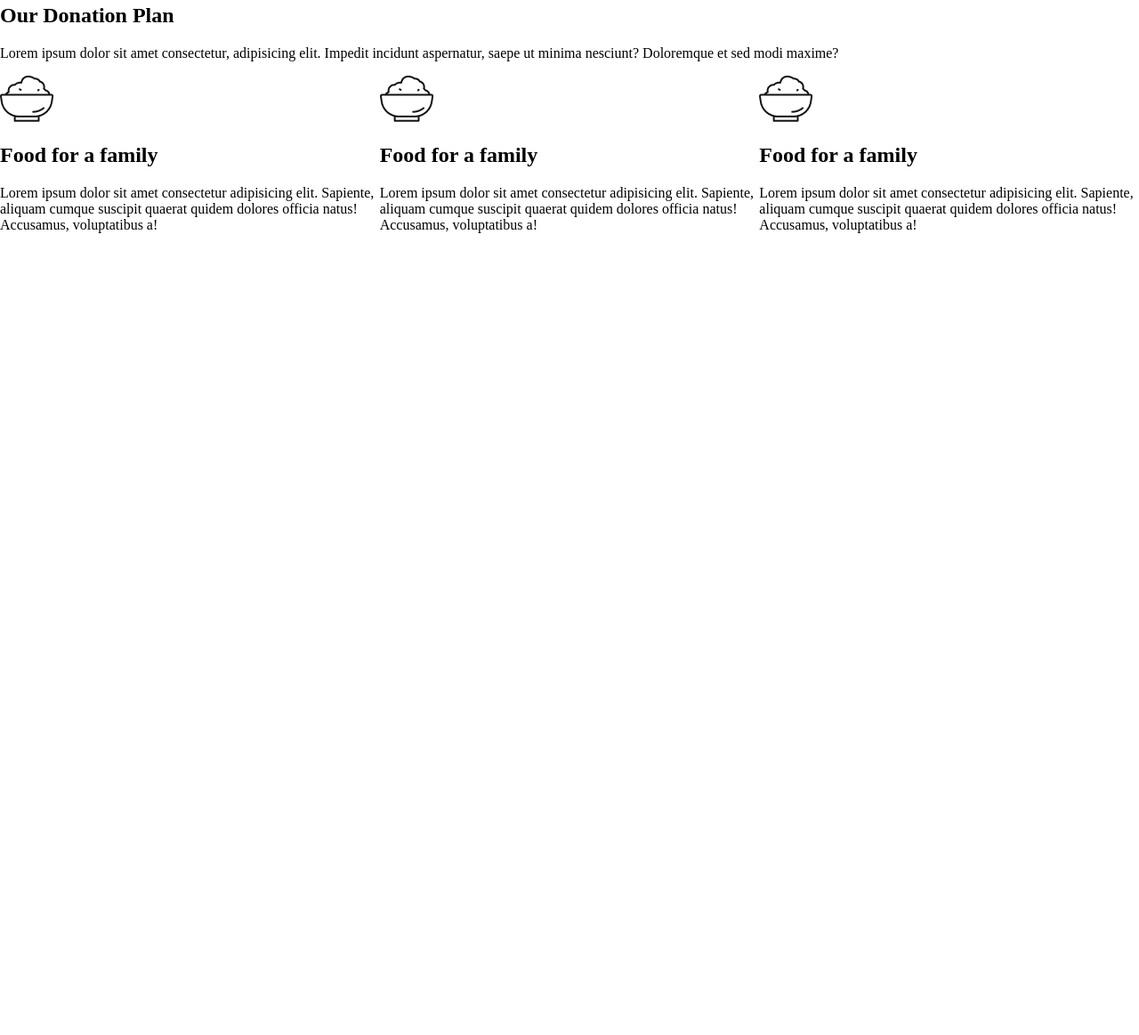
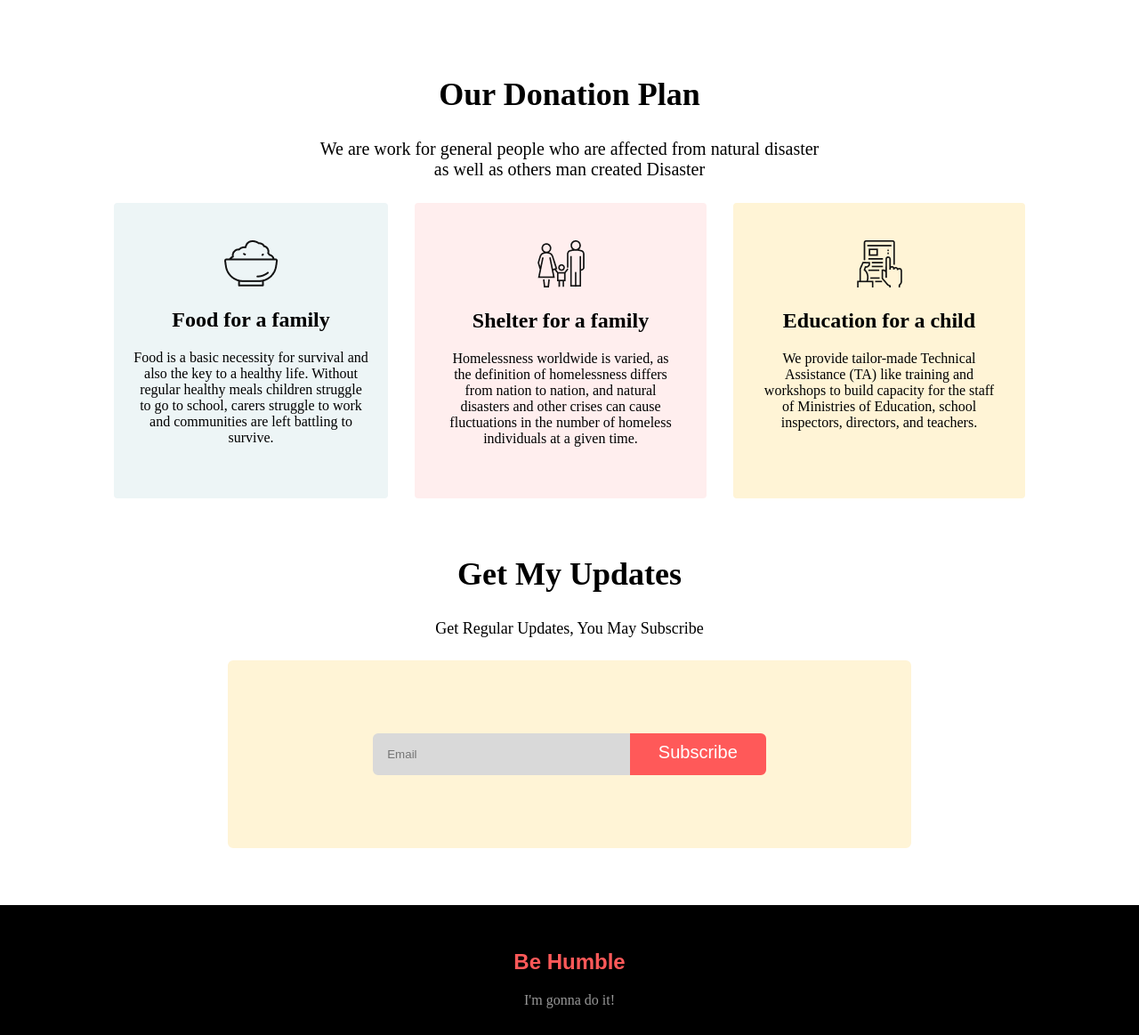
Before and after one commit to Mamun8757/Donate-Today, a plain HTML site: page index.html in a window 1280 px wide. Shown: the part 1148-2311 px from the top of the page at 89% size. Before the commit the page ends 1426 px from the top, so only its background shows below. Drawn offline with nearby package versions, Linux system fonts and the light colour scheme; a web font is replaced by a local one.

Commit message:
Main part done

```diff
--- a/index.html
+++ b/index.html
@@ -9,6 +9,7 @@
     <link rel="preconnect" href="https://fonts.googleapis.com">
     <link rel="preconnect" href="https://fonts.gstatic.com" crossorigin>
     <link href="https://fonts.googleapis.com/css2?family=Open+Sans&display=swap" rel="stylesheet">
+    <link href="https://fonts.googleapis.com/css2?family=Finlandica:ital@1&family=Splash&display=swap" rel="stylesheet">
 
 </head>
 <body>
@@ -54,31 +55,46 @@
     </section>
     <! comment here >
     <section>
-        <div>
+        <div class="donation-plan-heading">
             <h2>Our Donation Plan</h2>
-            <p>Lorem ipsum dolor sit amet consectetur, adipisicing elit. Impedit incidunt aspernatur, saepe ut minima nesciunt?
-            Doloremque et sed modi maxime?</p>
+            <p>We are work for general people who are affected from natural disaster<br> as well as others man created Disaster</p>
         </div>
     </section>
     <section class="donation-plan-column">
-        <div>
+        <div class="column-1">
             <img src="assets/food.png" alt="">
             <h2>Food for a family</h2>
-            <p>Lorem ipsum dolor sit amet consectetur adipisicing elit. Sapiente, aliquam cumque suscipit quaerat quidem dolores
-                officia natus! Accusamus, voluptatibus a!</p>
+            <p>Food is a basic necessity for survival and also the key to a healthy life. Without regular healthy meals children struggle to go to school, carers struggle to work and communities are left battling to survive.</p>
         </div>
-        <div>
-            <img src="assets/food.png" alt="">
-            <h2>Food for a family</h2>
-            <p>Lorem ipsum dolor sit amet consectetur adipisicing elit. Sapiente, aliquam cumque suscipit quaerat quidem dolores
-                officia natus! Accusamus, voluptatibus a!</p>
+        <div class="column-2">
+            <img src="assets/shelter.png" alt="">
+            <h2>Shelter for a family</h2>
+            <p>Homelessness worldwide is varied, as the definition of homelessness differs from nation to nation, and natural disasters
+            and other crises can cause fluctuations in the number of homeless individuals at a given time.</p>
         </div>
-        <div>
-            <img src="assets/food.png" alt="">
-            <h2>Food for a family</h2>
-            <p>Lorem ipsum dolor sit amet consectetur adipisicing elit. Sapiente, aliquam cumque suscipit quaerat quidem dolores
-                officia natus! Accusamus, voluptatibus a!</p>
+        <div class="column-3">
+            <img src="assets/Frame-1.png" alt="">
+            <h2>Education for a child</h2>
+            <p>We provide tailor-made Technical Assistance (TA) like training and workshops to build capacity for the staff of
+            Ministries of Education, school inspectors, directors, and teachers.</p>
+        </div>
+    </section>
+    <! Add Bonus Features Here >
+    <section>
+        <div class="subscription-text">
+            <h2>Get My Updates</h2>
+            <p>Get Regular Updates, You May Subscribe</p>
+        </div>
+        <div class="subscription-form">
+            <form action="#">
+                <input class="text-area" type="text" placeholder="Email">
+                <input class="subscription-btn" type="button" value="Subscribe">
+            </form>
         </div>
     </section>
 </body>
+<footer class="footer-design">
+    <h2>Be Humble</h2>
+    <p>I'm gonna do it!</p>
+</footer>
 </html>
--- a/style.css
+++ b/style.css
@@ -86,6 +86,108 @@ body{
     margin-top: -10px;
 }
 /*jjjjjjjjjjjjjjjjjjjjjjjjjjjjjjjj*/
+
+.donation-plan-heading{
+    text-align: center;
+    margin-top: 100px;
+
+}
+.donation-plan-heading h2{
+    font-size: 36px;
+}
+.donation-plan-heading p{
+    font-size: 20px;
+}
 .donation-plan-column{
     display: flex;
+    gap: 30px;
+    margin: 2% 10% 5% 10%;
 }
+
+.column-1 .column-2 .column-3 h2{
+    font-size: 24px;
+}
+.column-1 .column-2 .column-3 p{
+    font-size: 18px;
+}
+.column-1 {
+    border: 2px solid #EDF5F6;
+    border-radius: 4px;
+    background-color: #EDF5F6;
+    text-align: center;
+    padding: 40px 20px;
+    width: 100%;
+}
+.column-2 {
+    border: 2px solid #FFEEEE;
+    border-radius: 4px;
+    background-color: #FFEEEE;
+    text-align: center;
+    padding: 40px 30px;
+    width: 100%;
+
+}
+.column-3 {
+    border: 2px solid #FFF4D6;
+    border-radius: 4px;
+    background-color: #FFF4D6;
+    text-align: center;
+    padding: 40px 30px;
+    width: 100%;
+}
+
+/* Bonus Features Css*/
+.subscription-text{
+    text-align: center;
+}
+.subscription-text h2{
+    font-size: 36px;
+}
+.subscription-text p{
+    font-size: 18px;
+}
+.subscription-form{
+    background-color: #FFF4D6;
+    border: 2px solid #FFF4D6;
+    border-radius: 6px;
+    text-align: center;
+    margin: 2% 20% 5% 20%;
+    padding: 80px 60px 80px 60px;
+}
+.text-area{
+    padding: 14px;
+    width: 40%;
+    border: 2px solid #d9d9d9;
+    border-radius: 6px 0px 0px 6px;
+    background-color: #d9d9d9;
+}
+
+.subscription-btn{
+    padding: 8px 30px 12px 30px;
+    border: 2px solid #FF5959;
+    border-radius: 0px 6px 6px 0px;
+    background-color: #FF5959;
+    color: #FFFFFF;
+    font-size: 20px;
+    margin-left: -5px;
+
+
+}
+/*Footer*/
+.footer-design{
+    background-color: #000000;
+    padding: 30px 0px;
+
+}
+.footer-design h2{
+    font-family: 'Finlandica', sans-serif;
+    text-align: center;
+    color: #FF5959;
+
+}
+.footer-design p{
+    text-align: center;
+    color: #ffffff98;
+    margin: 0px;
+
+}
```
